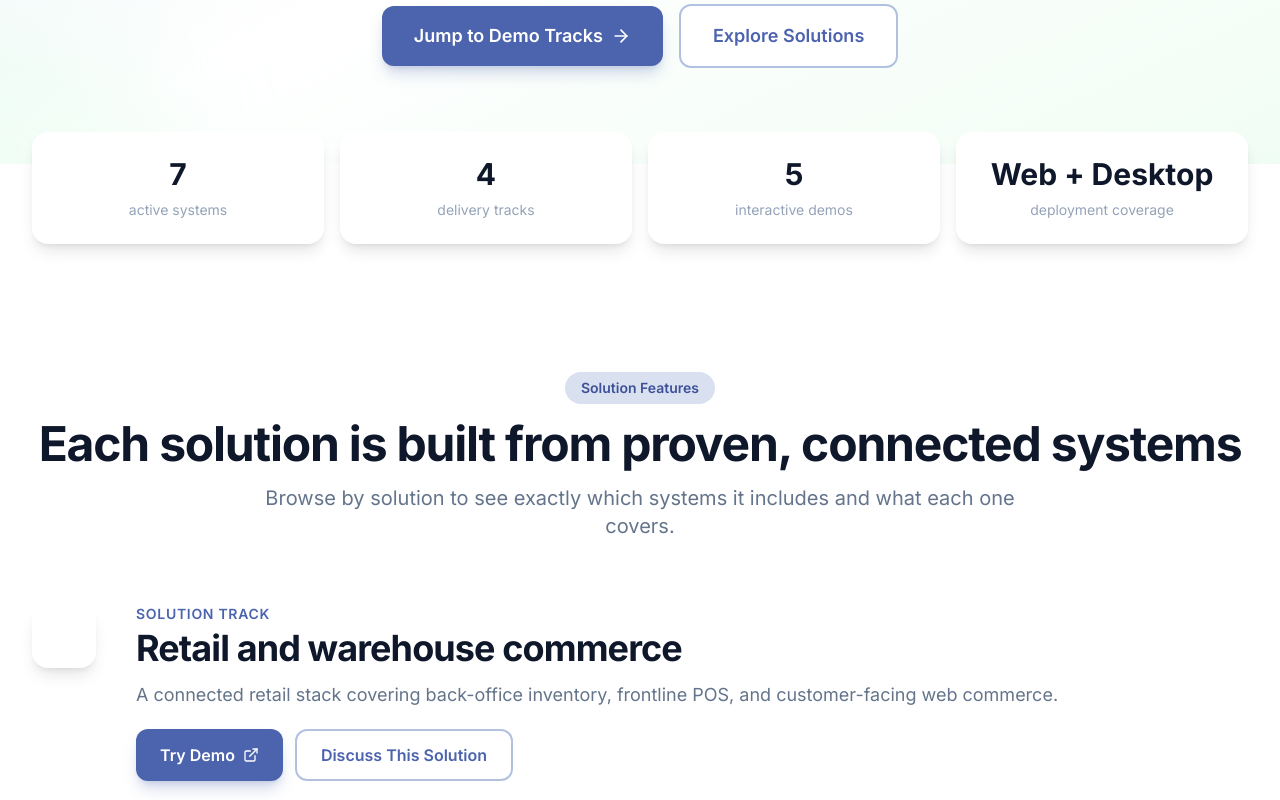
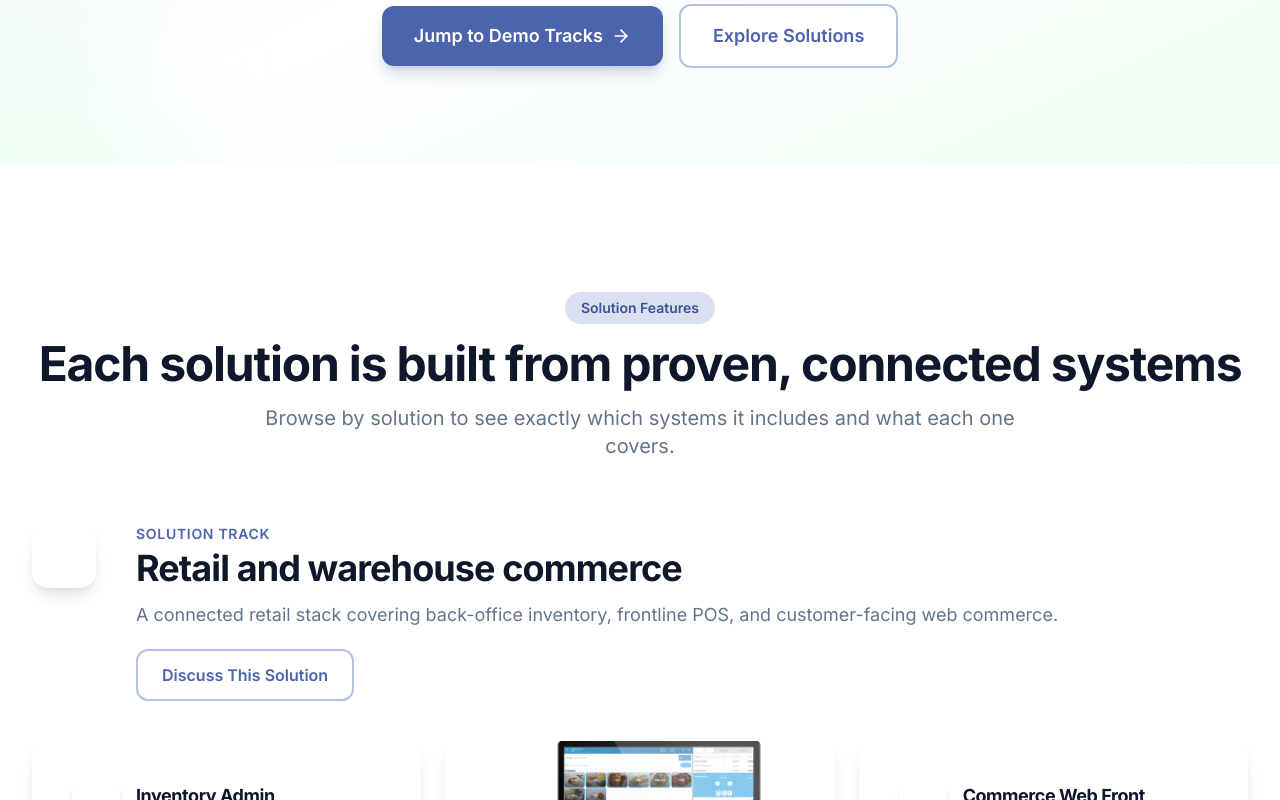
Before and after one commit to casstimmy/BSuits-Site, a Next.js app: page /features in a window 1280 px wide. Shown: the part 420-1220 px from the top of the page. Built offline with nearby package versions, Linux system fonts and the light colour scheme.

Commit message:
improve on the webproduct optimization and ux

```diff
--- a/src/app/(site)/features/page.tsx
+++ b/src/app/(site)/features/page.tsx
@@ -5,7 +5,7 @@ import type { Metadata } from 'next';
 import SectionHeading from '@/components/ui/SectionHeading';
 import Card from '@/components/ui/Card';
 import Button from '@/components/ui/Button';
-import { deliveryTracks, getAppsForTrack, portfolioStats } from '@/data/portfolio';
+import { deliveryTracks, getAppsForTrack } from '@/data/portfolio';
 
 export const metadata: Metadata = {
   title: 'Features - BizSuits | Solution Capabilities',
@@ -51,19 +51,6 @@ export default function FeaturesPage() {
         </div>
       </section>
 
-      <section className="-mt-8 relative z-10">
-        <div className="container-custom">
-          <div className="grid sm:grid-cols-2 xl:grid-cols-4 gap-4">
-            {portfolioStats.map((stat) => (
-              <Card key={stat.label} elevated className="text-center">
-                <p className="text-2xl md:text-3xl font-bold text-dark-900">{stat.value}</p>
-                <p className="text-sm text-dark-400 mt-2">{stat.label}</p>
-              </Card>
-            ))}
-          </div>
-        </div>
-      </section>
-
       <section className="section-padding bg-white">
         <div className="container-custom">
           <SectionHeading
@@ -98,13 +85,6 @@ export default function FeaturesPage() {
                     </h2>
                     <p className="text-lg text-dark-500 leading-relaxed mb-5">{track.summary}</p>
                     <div className="flex flex-wrap gap-3">
-                      <Button
-                        variant="primary"
-                        href={demoHref}
-                        icon={<ExternalLink className="w-4 h-4" />}
-                      >
-                        Try Demo
-                      </Button>
                       <Button variant="secondary" href="/contact">
                         Discuss This Solution
                       </Button>
--- a/src/components/layout/Header.tsx
+++ b/src/components/layout/Header.tsx
@@ -10,7 +10,7 @@ import BizFaceLogo from '@/components/ui/BizFaceLogo';
 import { portfolioApps } from '@/data/portfolio';
 
 const navLinks = [
-  { name: 'Features', href: '/features' },
+  { name: 'Systems', href: '/features' },
   { name: 'Solutions', href: '/solutions' },
   { name: 'Pricing', href: '/pricing' },
   { name: 'About', href: '/about' },
```
